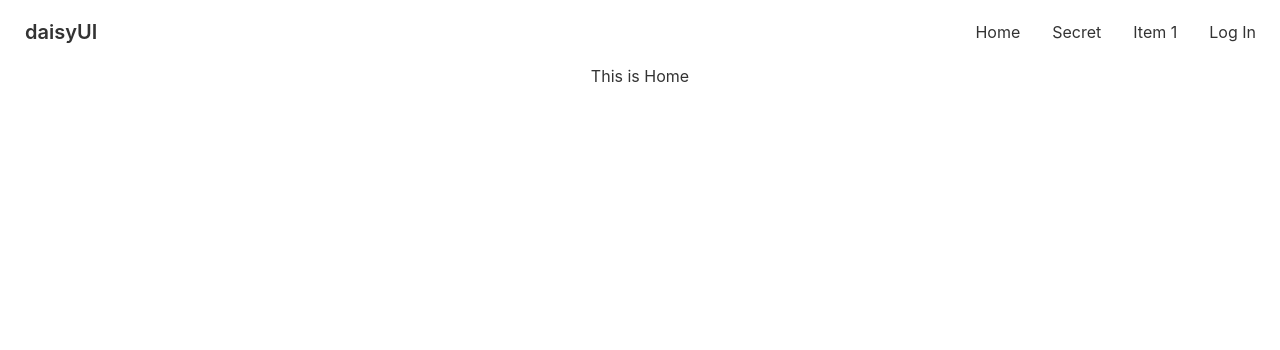
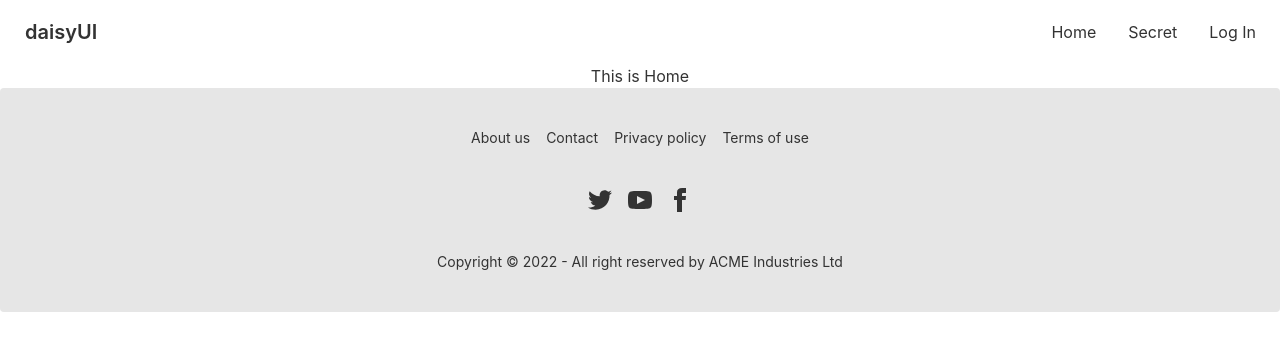
Before and after one commit to Jahid-Hasan-Jony/manufacturer-website-client, a React (Create React App) app: page / in a window 1280 px wide. Shown: the top 350 px of the page. Built offline with nearby package versions, Linux system fonts and the light colour scheme; no server answers.

Commit message:
adding portfolio component

```diff
--- a/src/App.js
+++ b/src/App.js
@@ -11,6 +11,7 @@
 import MyProfile from './Components/DeshBoard/MyProfile/MyProfile';
 import MyOrders from './Components/DeshBoard/MyOrders/MyOrders';
 import AddReview from './Components/DeshBoard/AddReview/AddReview';
+import MyPortfolio from './Components/MyPortfolio/MyPortfolio';
 function App() {
   return (
     <div className="App">
@@ -20,6 +21,7 @@
         <Route path='/secret' element={<RequireAuth>
           <Secret />
         </RequireAuth>} />
+
         <Route path='/deshboard' element={<RequireAuth>
           <DeshBoard />
         </RequireAuth>}>
@@ -27,6 +29,8 @@
           <Route path='myOrders' element={<MyOrders />} />
           <Route path='addReview' element={<AddReview />} />
         </Route>
+
+        <Route path='/myPortfolio' element={<MyPortfolio />} />
         <Route path='/signup' element={<SignUpPage />} />
         <Route path='/login' element={<LogInPage />} />
         <Route path='*' element={<NotFoundPage />} />
--- /dev/null
+++ b/src/Components/Footer/Footer.js
@@ -0,0 +1,26 @@
+import React from 'react';
+
+const Footer = () => {
+    return (
+        <footer class="footer footer-center p-10 bg-base-200 text-base-content rounded">
+            <div class="grid grid-flow-col gap-4">
+                <a class="link link-hover">About us</a>
+                <a class="link link-hover">Contact</a>
+                <a class="link link-hover">Privacy policy</a>
+                <a class="link link-hover">Terms of use</a>
+            </div>
+            <div>
+                <div class="grid grid-flow-col gap-4">
+                    <a href='https://www.facebook.com/jahidhasanjony48'><svg xmlns="http://www.w3.org/2000/svg" width="24" height="24" viewBox="0 0 24 24" class="fill-current"><path d="M24 4.557c-.883.392-1.832.656-2.828.775 1.017-.609 1.798-1.574 2.165-2.724-.951.564-2.005.974-3.127 1.195-.897-.957-2.178-1.555-3.594-1.555-3.179 0-5.515 2.966-4.797 6.045-4.091-.205-7.719-2.165-10.148-5.144-1.29 2.213-.669 5.108 1.523 6.574-.806-.026-1.566-.247-2.229-.616-.054 2.281 1.581 4.415 3.949 4.89-.693.188-1.452.232-2.224.084.626 1.956 2.444 3.379 4.6 3.419-2.07 1.623-4.678 2.348-7.29 2.04 2.179 1.397 4.768 2.212 7.548 2.212 9.142 0 14.307-7.721 13.995-14.646.962-.695 1.797-1.562 2.457-2.549z"></path></svg></a>
+                    <a href='https://www.facebook.com/jahidhasanjony48'><svg xmlns="http://www.w3.org/2000/svg" width="24" height="24" viewBox="0 0 24 24" class="fill-current"><path d="M19.615 3.184c-3.604-.246-11.631-.245-15.23 0-3.897.266-4.356 2.62-4.385 8.816.029 6.185.484 8.549 4.385 8.816 3.6.245 11.626.246 15.23 0 3.897-.266 4.356-2.62 4.385-8.816-.029-6.185-.484-8.549-4.385-8.816zm-10.615 12.816v-8l8 3.993-8 4.007z"></path></svg></a>
+                    <a href='https://www.facebook.com/jahidhasanjony48'><svg xmlns="http://www.w3.org/2000/svg" width="24" height="24" viewBox="0 0 24 24" class="fill-current"><path d="M9 8h-3v4h3v12h5v-12h3.642l.358-4h-4v-1.667c0-.955.192-1.333 1.115-1.333h2.885v-5h-3.808c-3.596 0-5.192 1.583-5.192 4.615v3.385z"></path></svg></a>
+                </div>
+            </div>
+            <div>
+                <p>Copyright © 2022 - All right reserved by ACME Industries Ltd</p>
+            </div>
+        </footer>
+    );
+};
+
+export default Footer;
--- a/src/Components/Home/Home.js
+++ b/src/Components/Home/Home.js
@@ -1,10 +1,13 @@
 import React from 'react';
+import Footer from '../Footer/Footer';
 
 const Home = () => {
     return (
-        <div className='container mx-auto'>
-            <h1>This is Home</h1>
-
+        <div>
+            <div className='container mx-auto'>
+                <h1>This is Home</h1>
+            </div>
+            <Footer />
         </div>
     );
 };
--- /dev/null
+++ b/src/Components/MyPortfolio/MyPortfolio.js
@@ -0,0 +1,74 @@
+import React from 'react';
+
+const MyPortfolio = () => {
+    return (
+        <div className='container mx-auto p-8 flex items-center justify-center'>
+            <div class="card w-100 lg:card-side bg-base-100 shadow-2xl">
+                <figure className='p-10'><img className='rounded' src="https://i.ibb.co/1qPMQJP/jn.jpg" alt="Album" /></figure>
+                <div class="card-body">
+                    <h2 className='font-bold'>Full Name : </h2>
+                    <h1 class="text-2xl">Jahid Hasab Jony</h1>
+                    <h2 className='font-bold'>E-mail : </h2>
+                    <h1 class="text-2xl">jahidhasanjony48@gmail.com </h1>
+                    <h2 className='font-bold'>Education Quality : </h2>
+                    <h1 class="text-2xl">Diploma In Engineering of
+                        <span class="tooltip px-2 text-blue-500 font-bold" data-tip="Computer Science and Teachnology">
+                            CST
+                        </span>
+                    </h1>
+                    <h2 className='font-bold'>Skills :</h2>
+                    <div className='grid md:grid-cols-2'>
+                        <div>
+                            <h1 class="text-xl">HTML/CSS</h1>
+                            <progress class="progress progress-primary w-56" value="80" max="100"></progress>
+                        </div>
+                        <div>
+                            <h1 class="text-xl">Bootstrap</h1>
+                            <progress class="progress progress-primary w-56" value="80" max="100"></progress>
+                        </div>
+                        <div>
+                            <h1 class="text-xl">Tailwind CSS</h1>
+                            <progress class="progress progress-primary w-56" value="80" max="100"></progress>
+                        </div>
+                        <div>
+                            <h1 class="text-xl">JavaScript [JS, DOM, ES6]</h1>
+                            <progress class="progress progress-primary w-56" value="80" max="100"></progress>
+                        </div>
+                        <div>
+                            <h1 class="text-xl">React</h1>
+                            <progress class="progress progress-primary w-56" value="80" max="100"></progress>
+                        </div>
+                        <div>
+                            <h1 class="text-xl">Firebase</h1><progress class="progress progress-primary w-56" value="80" max="100"></progress>
+                        </div>
+                        <div>
+                            <h1 class="text-xl">Node JS</h1>
+                            <progress class="progress progress-primary w-56" value="80" max="100"></progress>
+                        </div>
+                        <div>
+                            <h1 class="text-xl">MongoDB</h1>
+                            <progress class="progress progress-primary w-56" value="80" max="100"></progress>
+                        </div>
+                        <div>
+                            <h1 class="text-xl">Github</h1>
+                            <progress class="progress progress-primary w-56" value="80" max="100"></progress>
+                        </div>
+                        <div>
+                            <h1 class="text-xl">RegEx</h1>
+                            <progress class="progress progress-primary w-56" value="80" max="100"></progress>
+                        </div>
+                    </div >
+                    <h2 className='font-bold'>Some of My Projects :</h2>
+                    <div className='flex flex-col md:flex-row justify-between'>
+                        <a className='text-blue-500 px-2' href='https://warehouse-97cd9.web.app/' target="_blank">1. Glaxy Glocery Store</a>
+                        <a className='text-blue-500 px-2' href='https://photography-73c2f.firebaseapp.com/' target="_blank">2. JN's Photography
+                        </a>
+                        <a className='text-blue-500 px-2' href='https://bike-collections.netlify.app/' target="_blank">3. Best Bike Collection 2022</a>
+                    </div>
+                </div >
+            </div >
+        </div >
+    );
+};
+
+export default MyPortfolio;
--- a/src/Components/Navbar/Navbar.js
+++ b/src/Components/Navbar/Navbar.js
@@ -14,9 +14,8 @@
     const menuItems = <>
         <li><Link to='/'>Home</Link></li>
         <li><Link to='/secret'>Secret</Link></li>
-
-        <li><Link to='/'>Item 1</Link></li>
         {user ? <>
+            <li><Link to='/myPortfolio'>Portfolio</Link></li>
             <li><Link to='/deshboard'>DeshBoard</Link></li>
             <li onClick={() => logOut()}>
                 <a href='/'>Log Out</a>
@@ -25,7 +24,7 @@
         }
     </>
     return (
-        <div className='container sticky top-0 mx-auto'>
+        <div className='container mx-auto'>
             <div className="navbar w-100 bg-base-100">
                 <div className="navbar-start navbar-start-css flex flex-row-reverse justify-between">
                     <div className="dropdown dropdown-nav">
```
